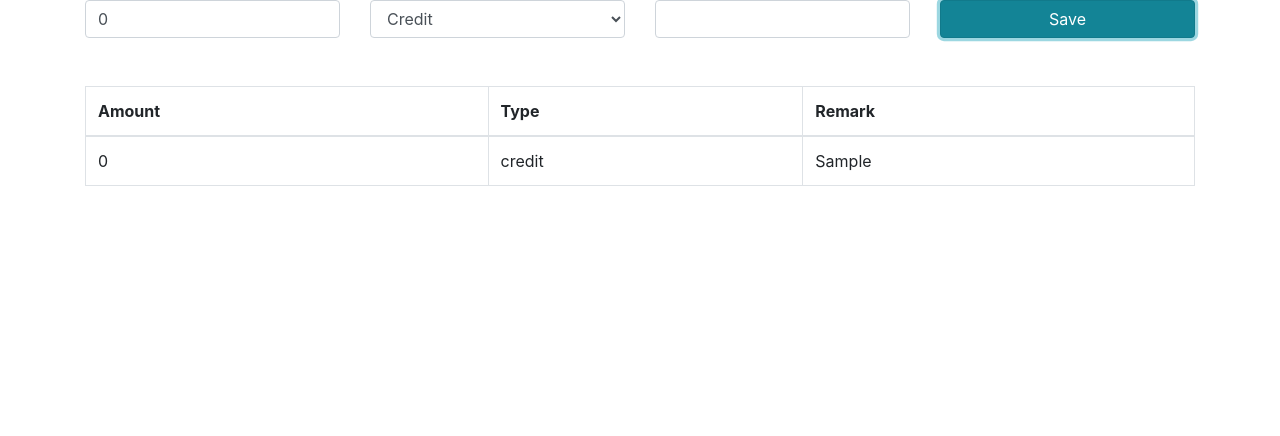
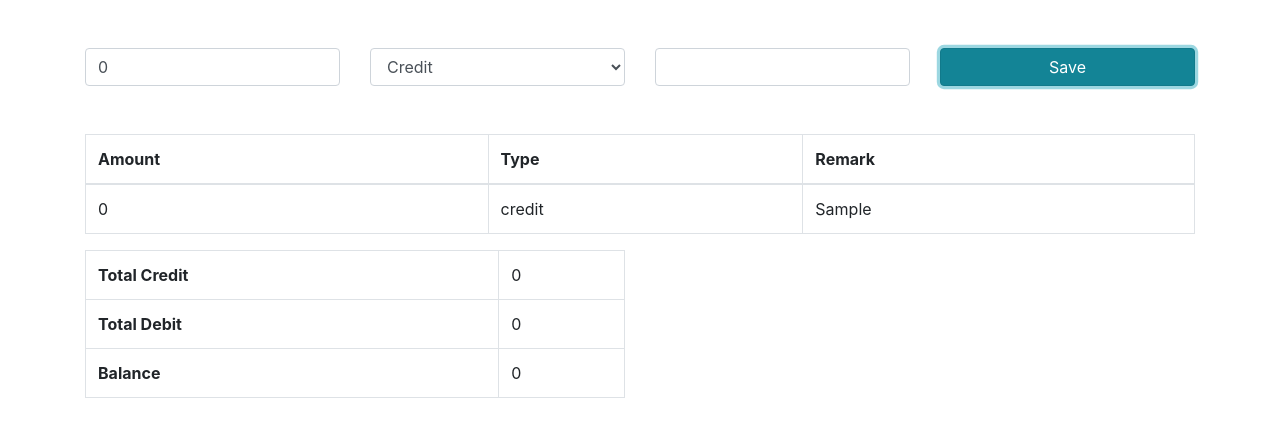
Before and after one commit to ssuyash/mern-21-react, a React (Create React App) app: page / in a window 1280 px wide. Both pictures are taken after typing "Sample" into the empty fields and a click on the button "Save". Shown: the top 436 px of the page. Built offline with nearby package versions, Linux system fonts and the light colour scheme.

Commit message:
balancesheet with diff components

```diff
--- a/src/App.js
+++ b/src/App.js
@@ -4,7 +4,7 @@ import Playground from './Components/Playground'
 import Person from './Components/Person'
 import Calc from './Components/Calc'
 import Form from './Components/Form'
-import Balancesheet from './Components/Balancesheet'
+import Balancesheet from './Containers/Balancesheet'
 
 export default class App extends Component {
   render() {
--- a/src/Components/Balancesheet.js
+++ /dev/null
@@ -1,103 +0,0 @@
-import React, { Component } from 'react'
-
-export default class Balancesheet extends Component {
-    constructor(props) {
-        super(props)
-
-        this.state = {
-             amount:0,
-             type:"credit",
-             remark:"",
-             transactions:[
-
-             ]
-        }
-    }
-
-    saveTxn = ()=>{
-        let {amount, type, remark} = this.state
-        let transactions = [...this.state.transactions]
-        let newTxn = {
-            amount, type, remark
-        }
-        transactions.push(newTxn)
-        this.setState({transactions, amount:0, remark:""})
-
-
-
-
-    }
-
-    render() {
-        return (
-            <div className="container">
-                <div className="row">
-                    <div className="col-md-3">
-                        <input
-                        type="number"
-                        value={this.state.amount}
-                        className="form-control"
-                        onChange={e=>this.setState({amount:e.target.value})}
-                        ></input>
-                    </div>
-
-
-                    <div className="col-md-3">
-                        <select
-                        type="number"
-                        value={this.state.type}
-                        className="form-control"
-                        onChange={e=>this.setState({type:e.target.value})}
-                        >
-                            <option value="credit">Credit</option>
-                            <option value="debit">Debit</option>
-                        </select>
-                    </div>
-
-                    <div className="col-md-3">
-                        <input
-                        type="text"
-                        value={this.state.remark}
-                        className="form-control"
-                        onChange={e=>this.setState({remark:e.target.value})}
-                        ></input>
-                    </div>
-
-                    <div className="col-md-3">
-                       <button
-                       className="btn btn-info btn-block"
-                       onClick={this.saveTxn}
-                       >Save</button>
-                    </div>
-
-
-                </div>
-
-                <div className="row mt-5">
-                    <div className="col-md-12">
-                        <table className="table table-bordered">
-                            <thead>
-                                <tr>
-                                    <th>Amount</th>
-                                    <th>Type</th>
-                                    <th>Remark</th>
-                                </tr>
-                            </thead>
-
-                            <tbody>
-                               {this.state.transactions.map((txn, ind)=>{
-                                   return ( <tr key={ind}>
-                                    <td>{txn.amount}</td>
-                                    <td>{txn.type}</td>
-                                   <td>{txn.remark}</td>
-                                </tr>)
-                               })}
-                            </tbody>
-                        </table>
-                    </div>
-                </div>
-
-            </div>
-        )
-    }
-}
--- /dev/null
+++ b/src/Components/Balform.js
@@ -0,0 +1,68 @@
+import React, { Component } from 'react'
+
+export default class Balform extends Component {
+    constructor(props) {
+        super(props)
+
+        this.state = {
+            amount:0,
+            type:"credit",
+            remark:"",
+        }
+    }
+
+    saveTxnFrm = ()=>{
+        let {amount, type, remark} = this.state
+        let txn = {
+            amount, type, remark
+        }
+        this.props.saveTxnBal(txn)
+        this.setState({amount:0, remark:""})
+    }
+
+    render() {
+        return (
+            <div className="row">
+            <div className="col-md-3">
+                <input
+                type="number"
+                value={this.state.amount}
+                className="form-control"
+                onChange={e=>this.setState({amount:e.target.value})}
+                ></input>
+            </div>
+
+
+            <div className="col-md-3">
+                <select
+                type="number"
+                value={this.state.type}
+                className="form-control"
+                onChange={e=>this.setState({type:e.target.value})}
+                >
+                    <option value="credit">Credit</option>
+                    <option value="debit">Debit</option>
+                </select>
+            </div>
+
+            <div className="col-md-3">
+                <input
+                type="text"
+                value={this.state.remark}
+                className="form-control"
+                onChange={e=>this.setState({remark:e.target.value})}
+                ></input>
+            </div>
+
+            <div className="col-md-3">
+               <button
+               className="btn btn-info btn-block"
+               onClick={this.saveTxnFrm}
+               >Save</button>
+            </div>
+
+
+        </div>
+        )
+    }
+}
--- /dev/null
+++ b/src/Components/Balsmrytbl.js
@@ -0,0 +1,29 @@
+import React, { Component } from 'react'
+
+export default class Balsmrytbl extends Component {
+    render() {
+        return (
+
+            <div className="row">
+                <div className="col-md-6">
+                    <table className="table table-bordered">
+                        <tr>
+                            <th>Total Credit</th>
+                            <td>{this.props.smry.credit}</td>
+                        </tr>
+
+                        <tr>
+                            <th>Total Debit</th>
+                            <td>{this.props.smry.debit}</td>
+                        </tr>
+
+                        <tr>
+                            <th>Balance</th>
+                            <td>{this.props.smry.balance}</td>
+                        </tr>
+                    </table>
+                </div>
+            </div>
+        )
+    }
+}
--- /dev/null
+++ b/src/Components/Baltxntable.js
@@ -0,0 +1,32 @@
+import React, { Component } from 'react'
+
+export default class Baltxntable extends Component {
+    render() {
+        return (
+            <div className="row mt-5">
+            <div className="col-md-12">
+                <table className="table table-bordered">
+                    <thead>
+                        <tr>
+                            <th>Amount</th>
+                            <th>Type</th>
+                            <th>Remark</th>
+                        </tr>
+                    </thead>
+
+                    <tbody>
+                       {this.props.transactions.map((txn, ind)=>{
+                           return ( <tr key={ind}>
+                            <td>{txn.amount}</td>
+                            <td>{txn.type}</td>
+                           <td>{txn.remark}</td>
+                        </tr>)
+                       })}
+                    </tbody>
+                </table>
+            </div>
+        </div>
+
+        )
+    }
+}
--- /dev/null
+++ b/src/Containers/Balancesheet.js
@@ -0,0 +1,71 @@
+import React, { Component } from 'react'
+import Balform from '../Components/Balform'
+import Baltxntable from '../Components/Baltxntable'
+import Balsmrytbl from '../Components/Balsmrytbl'
+
+export default class Balancesheet extends Component {
+    constructor(props) {
+        super(props)
+
+        this.state = {
+
+             transactions:[]
+        }
+    }
+
+    getTxnSummary = ()=>{
+        let txns = [...this.state.transactions]
+        let debit = 0
+        let credit = 0
+        txns.forEach((txn)=>{
+            if(txn.type == "debit"){
+                debit+= parseInt(txn.amount)
+            }
+
+            if(txn.type == "credit"){
+                credit+= parseInt(txn.amount)
+            }
+        })
+
+        return {
+            debit,
+            credit,
+            balance:credit-debit
+        }
+
+
+    }
+
+    saveTxn = (newTxn)=>{
+        let transactions = [...this.state.transactions]
+
+        if(newTxn.type == "debit"){
+            let balance = this.getTxnSummary().balance
+            if(newTxn.amount > balance){
+                alert("Invalid transaction")
+                return
+            }
+        }
+
+
+        transactions.push(newTxn)
+        this.setState({transactions})
+
+
+
+
+    }
+
+    render() {
+        let smry = this.getTxnSummary()
+        return (
+            <div className="container mt-5">
+               <Balform saveTxnBal={this.saveTxn}/>
+               <Baltxntable transactions={this.state.transactions}/>
+               <Balsmrytbl smry={smry}/>
+
+
+            </div>
+        )
+    }
+}
```
